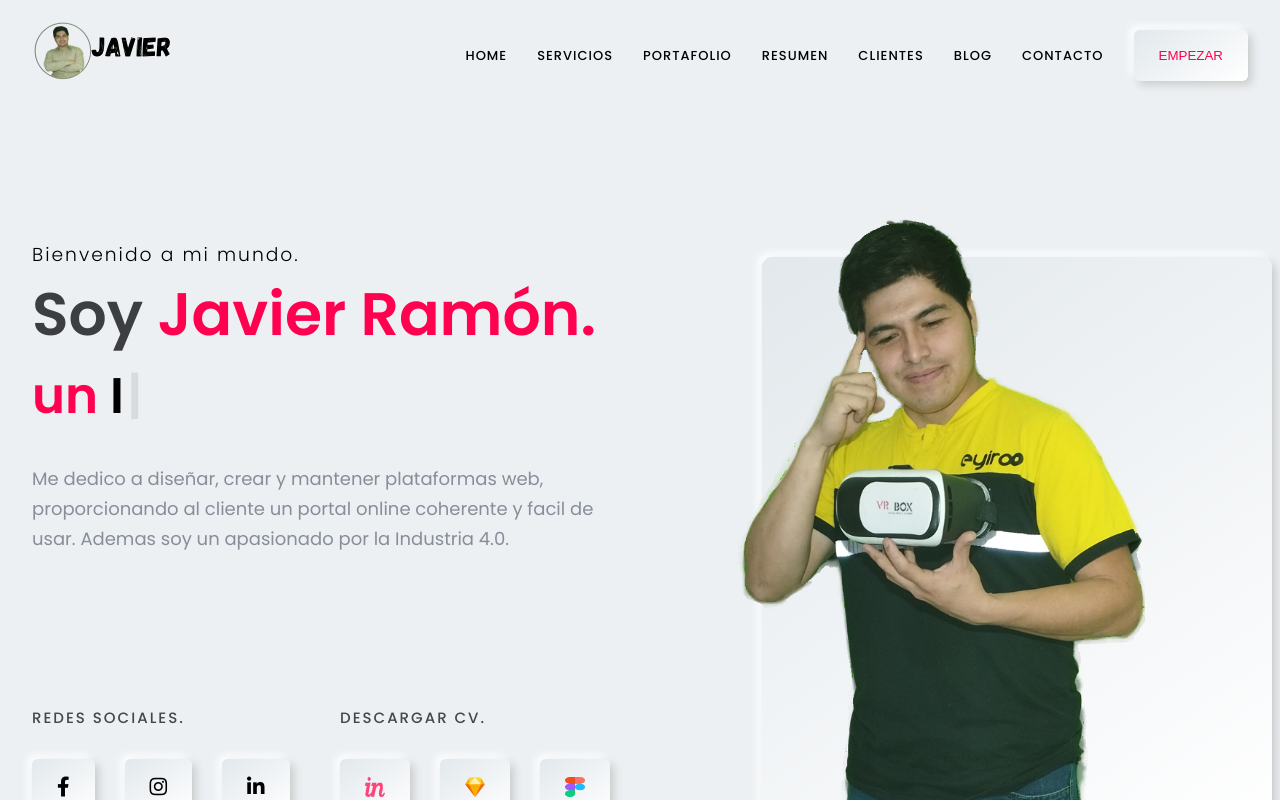
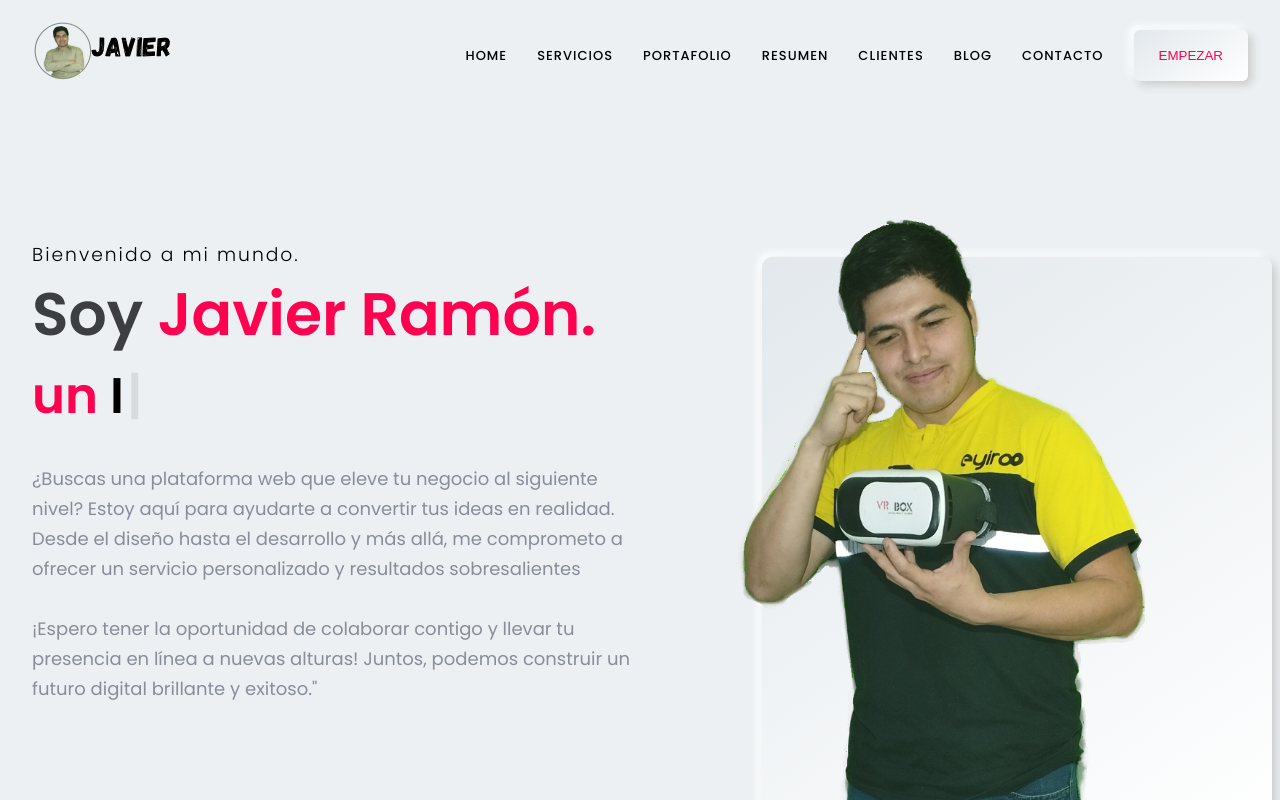
Before and after one commit to JavierRamon-eyiroo/portafolio-react-javierramon, a React (Create React App) app: page / in a window 1280 px wide. Shown: the top 800 px of the page. Built offline with nearby package versions, Linux system fonts and the light colour scheme.

Commit message:
"Redacion del parrafo principal"

```diff
--- a/src/Components/Hero/Home.js
+++ b/src/Components/Hero/Home.js
@@ -23,7 +23,9 @@ const Home = () => {
               </span>
             </h2>
 
-            <p>Me dedico a diseñar, crear y mantener plataformas web, proporcionando al cliente un portal online coherente y facil de usar. Ademas soy un apasionado por la Industria 4.0.</p>
+            <p>¿Buscas una plataforma web que eleve tu negocio al siguiente nivel? Estoy aquí para ayudarte a convertir tus ideas en realidad. Desde el diseño hasta el desarrollo y más allá, me comprometo a ofrecer un servicio personalizado y resultados sobresalientes</p>
+
+            <p>¡Espero tener la oportunidad de colaborar contigo y llevar tu presencia en línea a nuevas alturas! Juntos, podemos construir un futuro digital brillante y exitoso."</p>
 
             <div className='hero_btn d_flex'>
               <div className='col_1'>
```
